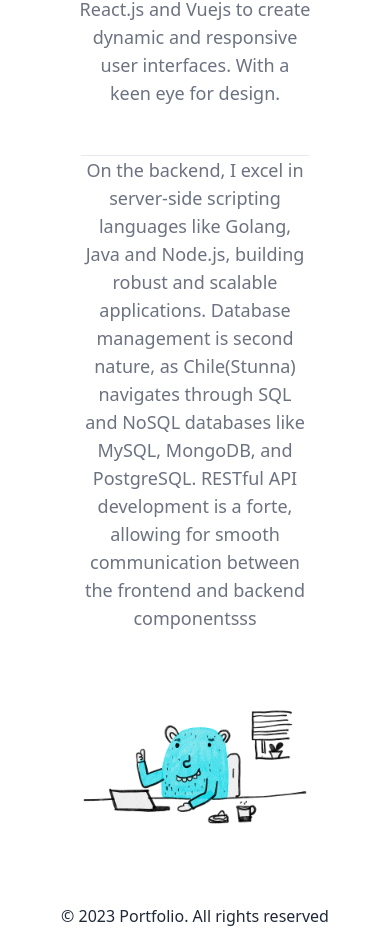
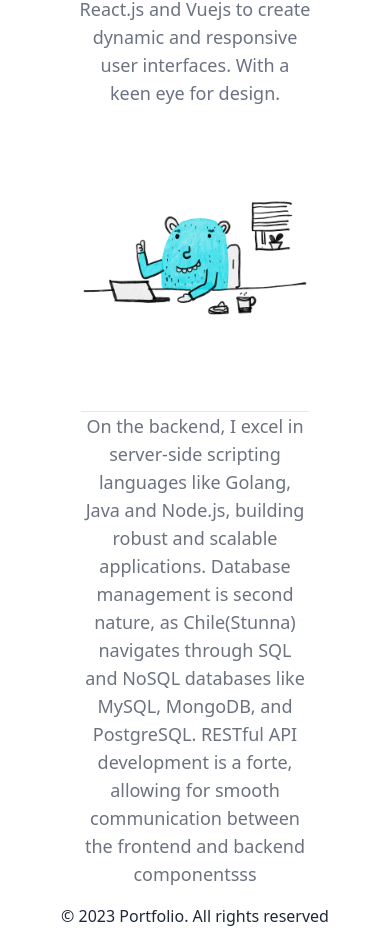
Before and after one commit to ChileKasoka/porfolio-vue, a Vue app: page / in a window 390 px wide. Shown: the part 1850-2778 px from the top of the page. Built offline with nearby package versions, Linux system fonts and the light colour scheme.

Commit message:
layout responsive

```diff
--- a/src/views/HomeView.vue
+++ b/src/views/HomeView.vue
@@ -58,6 +58,9 @@
                 </div>
             </div>
             <div class="block lg:flex justify-between">
+                <div class="m-auto order-1 lg:order-2 h-64 w-64">
+                    <img src="/golang.png" alt="me" class="w-full h-full object-cover rounded-full" />
+                </div>
                 <div class="text-center order-2 lg:order-1 w-2/3 lg:w-2/4 flex-wrap p-4 m-auto text-lg font-normal h-fit text-gray-500">
                     <hr>
                     On the backend, I excel in server-side scripting languages like Golang, Java and Node.js,
@@ -66,9 +69,6 @@
                     RESTful API development is a forte,
                     allowing for smooth communication between the frontend and backend componentsss
                 </div>
-                <div class="m-auto h-64 w-64">
-                    <img src="/golang.png" alt="me" class="w-full h-full object-cover rounded-full" />
-                </div>
             </div>
         </div>
     </div>
```
